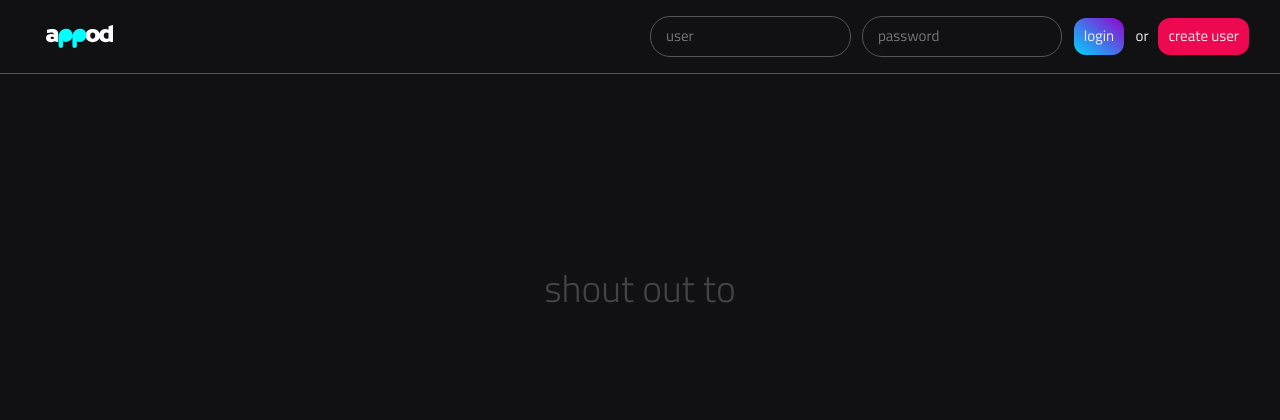
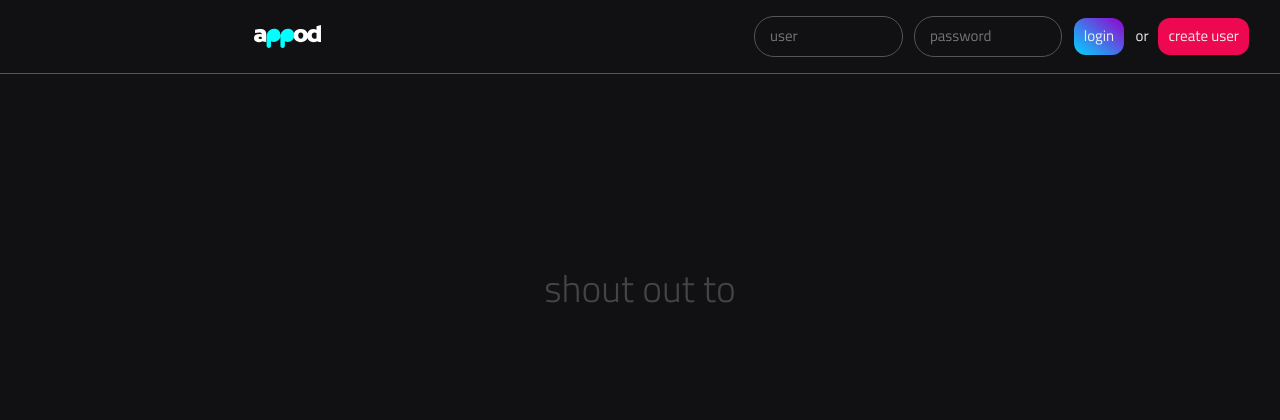
Before and after one commit to ectorrodrigues/appod, a PHP site: page / in a window 1280 px wide. Shown: the top 420 px of the page. Run offline with PHP 8.4, Linux system fonts and the light colour scheme; data comes from the database, SQL or seed files in the repository; data that the repository does not hold is empty; some libraries are stand-ins or nearby versions.

Commit message:
Update Layout

```diff
--- a/index.php
+++ b/index.php
@@ -128,7 +128,7 @@
         <img src="inc/logo.svg" alt="logo" class="col-3 text-start">
       </div>
 
-      <div class="col-lg-4 col-12 text-lg-left text-center order-2 mt-lg-0 mt-3 podcasts_select_form">
+      <div class="col-lg-6 col-12 text-lg-left text-center order-2 mt-lg-0 mt-3 podcasts_select_form">
         <form action="model.php" method="post" enctype="multipart/form-data" class="d-inline podcasts_select_form">
           <?php
             $conn	= db();
@@ -159,7 +159,7 @@
 
       </div>
 
-      <div class="col-lg-8 col-12 text-lg-right text-center mt-lg-0 mt-2 order-3">
+      <div class="col-lg-6 col-12 text-lg-right text-center mt-lg-0 mt-2 order-3">
         <span class="login-form">
           <span class="col-lg-3 col-12 message red-text mr-lg-2 mr-12"></span>
           <input type="text" name="user" class="mr-lg-2 mr-0 d-inline-block col-lg-3 col-12" placeholder="user" id="user" value="">
```
